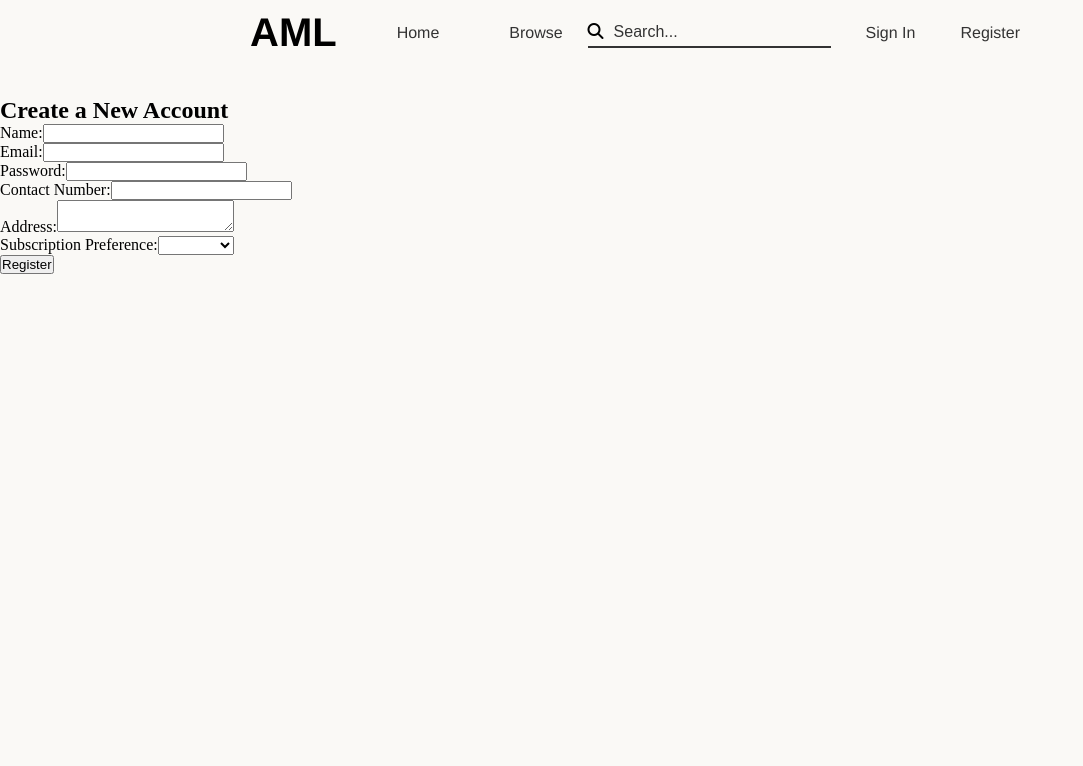
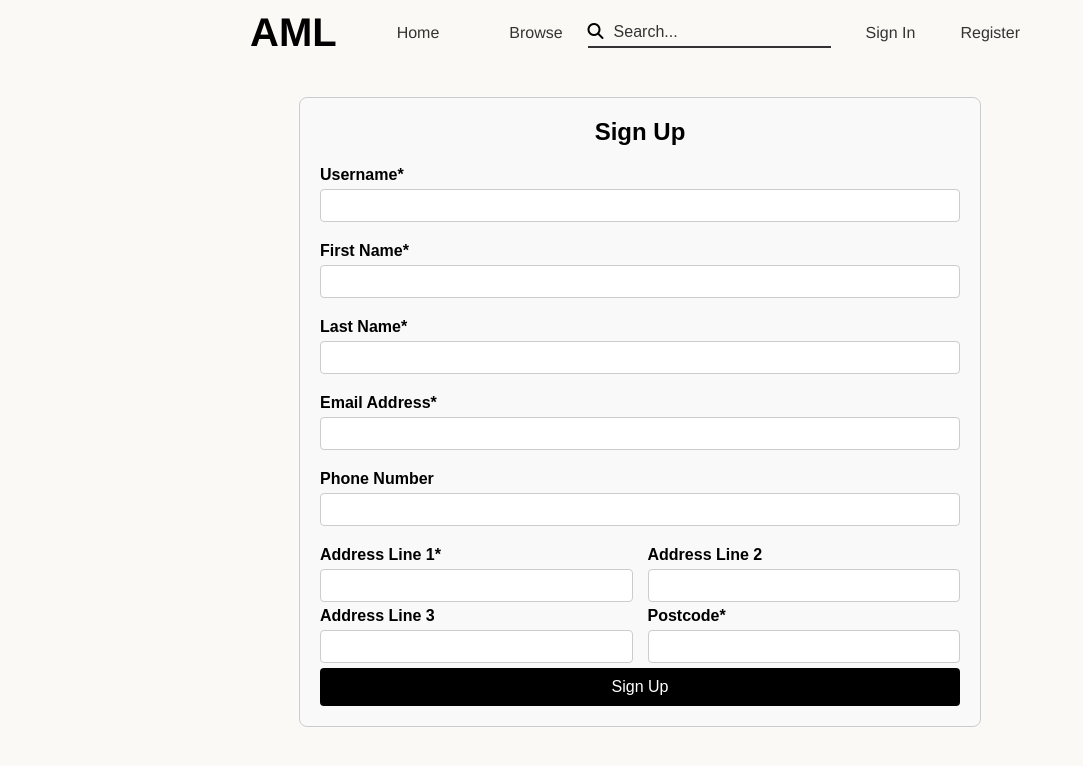
Before and after one commit to DugganDuggan/SAAD-AML, an Angular app: page /register in a window 1280 px wide. Shown: the top 766 px of the page, without its empty margins (0-1083 px from the left). Built offline with nearby package versions, Linux system fonts and the light colour scheme.

Commit message:
Register fixed with updated wireframe

```diff
--- a/src/app/register/register.component.css
+++ b/src/app/register/register.component.css
@@ -1,83 +1,55 @@
-/* Wrapper to hold both sections side-by-side */
-.registration-wrapper {
-    display: flex;
-    height: 100vh;
-    width: 100%;
+.register-container {
+  width: 50%;
+  margin: auto;
+  padding: 20px;
   font-family: Arial, sans-serif;
+  border: 1px solid #ccc;
+  border-radius: 8px;
+  background-color: #f9f9f9;
 }
 
-  /* Form Section (Left) */
-  .form-section {
-    flex: 1;
-    background-color: #000; /* Black background */
-    color: #fff; /* White text */
-    display: flex;
-    flex-direction: column;
-    justify-content: center;
-    align-items: center;
-    padding: 20px;
-  }
-
-  .form-section h2 {
-    margin-bottom: 30px;
-    font-size: 24px;
+h2 {
   text-align: center;
-  }
-
-  /* Social Section (Right) */
-  .social-section {
-    flex: 1;
-    background-color: #f4f4f4; /* Light gray background */
-    color: #000; /* Black text */
-    display: flex;
-    justify-content: center;
-    align-items: center;
-    padding: 20px;
-  }
-
-  .social-section h2 {
+  margin-bottom: 20px;
   font-size: 24px;
 }
 
-  /* Form Styling */
 .form-group {
   margin-bottom: 15px;
-    width: 100%;
-    max-width: 300px;
 }
 
-  .form-control {
-    width: 100%;
-    padding: 10px;
-    border: none;
-    border-radius: 5px;
-    background-color: #d3d3d3; /* Light gray input background */
-    font-size: 16px;
+label {
+  display: block;
+  font-weight: bold;
+  margin-bottom: 5px;
 }
 
-  .form-control::placeholder {
-    color: #999; /* Placeholder text color */
+input {
+  width: 100%;
+  padding: 8px;
+  margin-bottom: 5px;
+  border: 1px solid #ccc;
+  border-radius: 4px;
+  box-sizing: border-box;
 }
 
-  /* Button Styling */
-  .btn {
+.address-grid {
+  display: grid;
+  grid-template-columns: 1fr 1fr;
+  gap: 15px;
+}
+
+button.submit-btn {
   width: 100%;
-    max-width: 300px;
+  background-color: black;
+  color: white;
+  border: none;
   padding: 10px;
-    background-color: #333; /* Dark gray button */
-    color: #fff; /* White button text */
-    border: none;
-    border-radius: 5px;
+  border-radius: 4px;
   font-size: 16px;
   cursor: pointer;
-    transition: background-color 0.3s ease;
 }
 
-  .btn:hover {
-    background-color: #555; /* Lighter gray on hover */
+button.submit-btn:hover {
+  background-color: #333;
 }
-
-  .btn:disabled {
-    background-color: #aaa; /* Disabled button color */
-    cursor: not-allowed;
-  }
--- a/src/app/register/register.component.html
+++ b/src/app/register/register.component.html
@@ -1,39 +1,53 @@
 <div class="register-container">
-  <h2>Create a New Account</h2>
-  <form (ngSubmit)="onRegister($event)">
-    <div>
-      <label for="name">Name:</label>
-      <input type="text" id="name" [(ngModel)]="name" name="name" required />
+  <h2>Sign Up</h2>
+  <form (ngSubmit)="onRegister()">
+    <div class="form-group">
+      <label for="username">Username*</label>
+      <input type="text" id="username" [(ngModel)]="username" name="username" required />
     </div>
 
-    <div>
-      <label for="email">Email:</label>
+    <div class="form-group">
+      <label for="firstName">First Name*</label>
+      <input type="text" id="firstName" [(ngModel)]="firstName" name="firstName" required />
+    </div>
+
+    <div class="form-group">
+      <label for="lastName">Last Name*</label>
+      <input type="text" id="lastName" [(ngModel)]="lastName" name="lastName" required />
+    </div>
+
+    <div class="form-group">
+      <label for="email">Email Address*</label>
       <input type="email" id="email" [(ngModel)]="email" name="email" required />
     </div>
 
-    <div>
-      <label for="password">Password:</label>
-      <input type="password" id="password" [(ngModel)]="password" name="password" required />
+    <div class="form-group">
+      <label for="phone">Phone Number</label>
+      <input type="text" id="phone" [(ngModel)]="phoneNumber" name="phoneNumber" />
     </div>
 
-    <div>
-      <label for="contact">Contact Number:</label>
-      <input type="text" id="contact" [(ngModel)]="contactNumber" name="contactNumber" />
+    <div class="address-grid">
+      <div>
+        <label for="address1">Address Line 1*</label>
+        <input type="text" id="address1" [(ngModel)]="address1" name="address1" required />
+      </div>
+      <div>
+        <label for="address2">Address Line 2</label>
+        <input type="text" id="address2" [(ngModel)]="address2" name="address2" />
+      </div>
     </div>
 
-    <div>
-      <label for="address">Address:</label>
-      <textarea id="address" [(ngModel)]="address" name="address"></textarea>
+    <div class="address-grid">
+      <div>
+        <label for="address3">Address Line 3</label>
+        <input type="text" id="address3" [(ngModel)]="address3" name="address3" />
+      </div>
+      <div>
+        <label for="postcode">Postcode*</label>
+        <input type="text" id="postcode" [(ngModel)]="postcode" name="postcode" required />
+      </div>
     </div>
 
-    <div>
-      <label for="subscription">Subscription Preference:</label>
-      <select id="subscription" [(ngModel)]="subscriptionPreference" name="subscriptionPreference">
-        <option value="basic">Basic</option>
-        <option value="premium">Premium</option>
-      </select>
-    </div>
-
-    <button type="submit">Register</button>
+    <button type="submit" class="submit-btn">Sign Up</button>
   </form>
 </div>
--- a/src/app/register/register.component.ts
+++ b/src/app/register/register.component.ts
@@ -9,24 +9,28 @@ import { FormsModule } from '@angular/forms';
   styleUrls: ['./register.component.css'],
 })
 export class RegisterComponent {
-  name: string = '';
+  username: string = '';
+  firstName: string = '';
+  lastName: string = '';
   email: string = '';
-  password: string = '';
-  contactNumber: string = '';
-  address: string = '';
-  subscriptionPreference: string = '';
+  phoneNumber: string = '';
+  address1: string = '';
+  address2: string = '';
+  address3: string = '';
+  postcode: string = '';
 
-  // Method for form submission
-  onRegister(event?: Event) {
-    console.log('Register button clicked!');
-    console.log('Name:', this.name);
-    console.log('Email:', this.email);
-    console.log('Password:', this.password);
-    console.log('Contact Number:', this.contactNumber);
-    console.log('Address:', this.address);
-    console.log('Subscription Preference:', this.subscriptionPreference);
-    if (event) {
-      event.preventDefault(); // Optional: Prevent default form submission behavior
-    }
+  onRegister() {
+    console.log('Registration submitted!');
+    console.log({
+      username: this.username,
+      firstName: this.firstName,
+      lastName: this.lastName,
+      email: this.email,
+      phoneNumber: this.phoneNumber,
+      address1: this.address1,
+      address2: this.address2,
+      address3: this.address3,
+      postcode: this.postcode,
+    });
   }
 }
```
Lines whose indentation alone changed are shown as unchanged.
